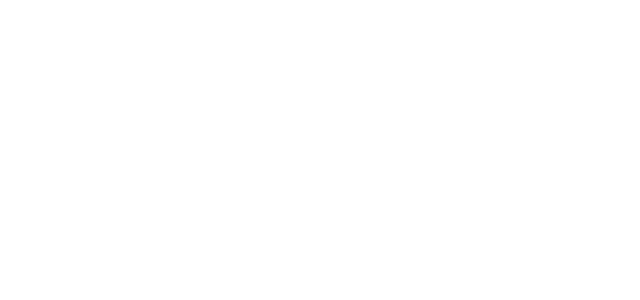
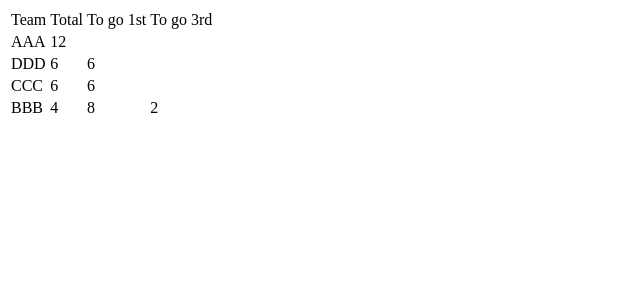
Before and after one commit to burt202/neepsend, a React app: page / in a window 1280 px wide. Shown: the top 300 px of the page, without its empty margins (0-640 px from the left). Built offline with nearby package versions, Linux system fonts and the light colour scheme.

Commit message:
Add Scoreboard component

```diff
--- a/package.json
+++ b/package.json
@@ -13,6 +13,7 @@
   },
   "devDependencies": {
     "@types/node": "^16.18.9",
+    "@types/ramda": "^0.29.5",
     "@types/react": "^18.0.26",
     "@types/react-dom": "^18.0.9",
     "@typescript-eslint/eslint-plugin": "^5.46.1",
@@ -40,6 +41,7 @@
     "webpack-merge": "^5.8.0"
   },
   "dependencies": {
+    "ramda": "^0.29.0",
     "react": "^18.2.0",
     "react-dom": "^18.2.0",
     "react-router-dom": "^6.4.5"
--- /dev/null
+++ b/src/js/components/Scoreboard.tsx
@@ -0,0 +1,63 @@
+import {sortBy, sum} from "ramda"
+import * as React from "react"
+
+interface Team {
+  name: string
+  round1Scores?: Array<number>
+  round2Scores?: Array<number>
+  round3Scores?: Array<number>
+}
+
+export interface ScoreboardProps {
+  selected?: string
+  teams: Array<Team>
+}
+
+function orderTeams(teams: Array<Team>) {
+  return sortBy(
+    (t) => t.total,
+    teams.map((t) => {
+      const r1 = sum(t.round1Scores ?? [])
+      const r2 = sum(t.round2Scores ?? [])
+      const r3 = sum(t.round3Scores ?? [])
+
+      return {
+        name: t.name,
+        total: r1 + r2 + r3,
+      }
+    }),
+  ).reverse()
+}
+
+export default function Scoreboard({selected, teams}: ScoreboardProps) {
+  const ordered = orderTeams(teams)
+  console.log("selected", selected)
+
+  const firstPlaceTotal = ordered[0].total
+  const thirdPlaceTotal = ordered[2].total
+
+  return (
+    <table>
+      <thead>
+        <tr>
+          <td>Team</td>
+          <td>Total</td>
+          <td>To go 1st</td>
+          <td>To go 3rd</td>
+        </tr>
+      </thead>
+      <tbody>
+        {ordered.map((t, i) => {
+          return (
+            <tr key={t.name}>
+              <td>{t.name}</td>
+              <td>{t.total}</td>
+              <td>{i > 0 ? firstPlaceTotal - t.total : ""}</td>
+              <td>{i > 2 ? thirdPlaceTotal - t.total : ""}</td>
+            </tr>
+          )
+        })}
+      </tbody>
+    </table>
+  )
+}
--- a/src/js/pages/public.tsx
+++ b/src/js/pages/public.tsx
@@ -1,6 +1,7 @@
 import * as React from "react"
 import {useState, useEffect} from "react"
 
+import Scoreboard from "../components/Scoreboard"
 import {Team} from "./backend"
 
 const getState = (state: string) => {
@@ -22,19 +23,18 @@
   })
 
   const foo = getState(state)
+  console.log("foo", foo)
+
+  const data = [
+    {name: "AAA", round1Scores: [12]},
+    {name: "BBB", round1Scores: [4]},
+    {name: "CCC", round1Scores: [6]},
+    {name: "DDD", round1Scores: [6]},
+  ]
 
   return (
     <div>
-      <table>
-        {foo.map((t) => {
-          return (
-            <tr key={t.name}>
-              <td>{t.name}</td>
-              <td>{t.total}</td>
-            </tr>
-          )
-        })}
-      </table>
+      <Scoreboard teams={data} />
     </div>
   )
 }
```
Also changed, not shown: 1 other file (tests, documents, lock files or other folders).
